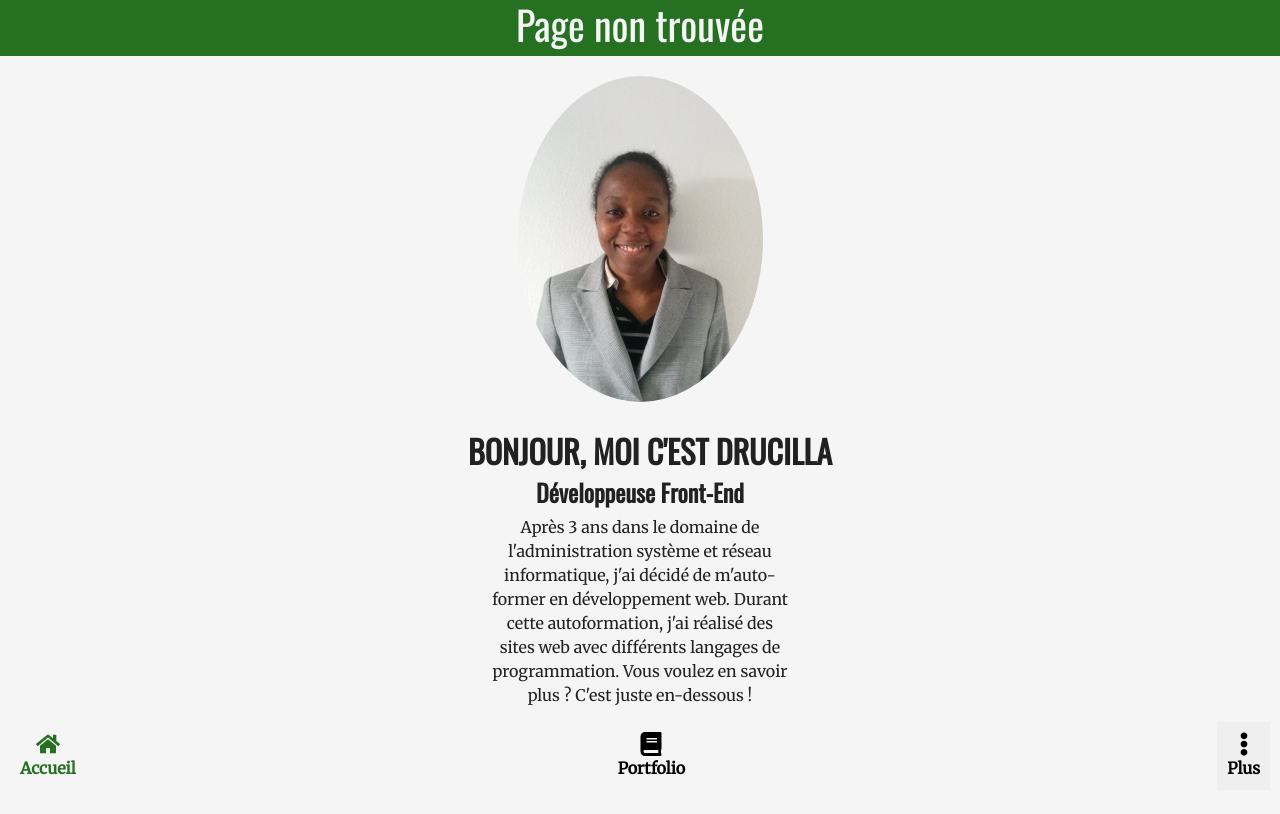
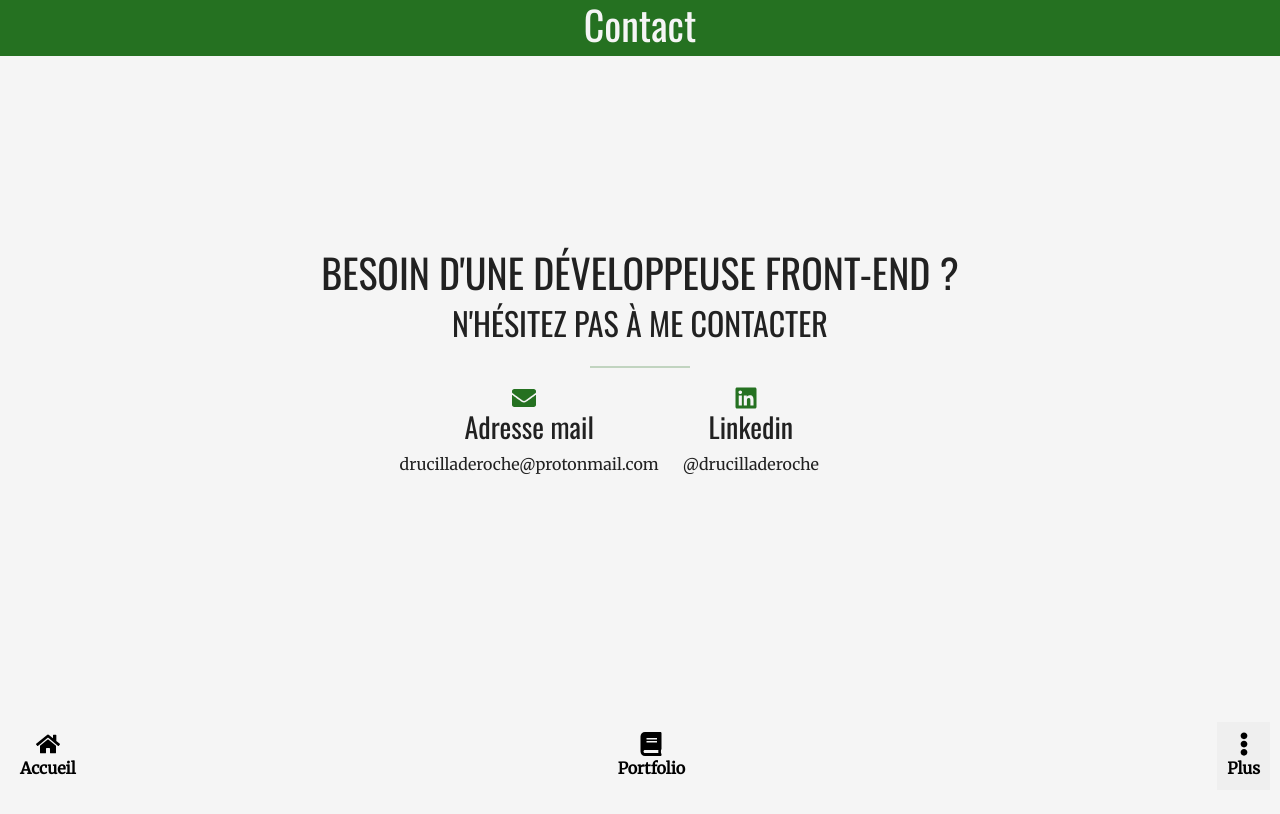
Before and after one commit to drucimimi/drucilla-deroche, a React (Create React App) app: page /contact in a window 1280 px wide. Shown: the top 814 px of the page. Built offline with nearby package versions, Linux system fonts and the light colour scheme.

Commit message:
Minifier code Appbar et ajouter style NotFound

```diff
--- a/package.json
+++ b/package.json
@@ -1,6 +1,6 @@
 {
   "name": "drucilla-deroche",
-  "version": "1.1.0",
+  "version": "1.2.0",
   "private": true,
   "dependencies": {
     "apollo-boost": "^0.4.9",
--- a/src/App.js
+++ b/src/App.js
@@ -1,5 +1,5 @@
 import React from "react";
-import { HashRouter, Routes, Route } from "react-router-dom";
+import { BrowserRouter, Routes, Route } from "react-router-dom";
 import loadable from "@loadable/component";
 
 const Contact = loadable(() => import("./pages/Contact"));
@@ -10,7 +10,7 @@ const Referals = loadable(() => import("./pages/Referals"));
 
 const App = () => {
   return (
-    <HashRouter>
+    <BrowserRouter>
       <Routes>
         <Route path='/' exact element={<Home />} />
         <Route path='/portfolio' exact element={<Portfolio />} />
@@ -18,7 +18,7 @@ const App = () => {
         <Route path='/contact' exact element={<Contact />} />
         <Route path="*" element={<NotFound />} />
       </Routes>
-    </HashRouter>
+    </BrowserRouter>
   );
 }
 
--- a/src/components/AppBar.js
+++ b/src/components/AppBar.js
@@ -1,30 +1,7 @@
 import React from 'react';
 
-const AppBar = () => {
-  let title = '';
-  const path = window.location.hash;
-
-  switch (path) {
-    case "#/":
-    title="Accueil";
-    break;
-    case "#/portfolio":
-    title="Portfolio";
-    break;
-    case "#/referals":
-    title="Références";
-    break;
-    case "#/contact":
-    title="Contact";
-    break;
-    default:
-      if (window.location.pathname === "/"){
-        title = "Accueil"
-      } else {
-        title="Page non trouvée";
-      }
-    break;
-  }
+const AppBar = (props) => {
+  const {title} = props;
   return (
     <header className='header'>
       <h1>
--- a/src/pages/Contact.js
+++ b/src/pages/Contact.js
@@ -8,7 +8,7 @@ const TabBar = loadable(() => import('../components/TabBar'));
 const Contact = () => {
  return (
   <div className='contact'>
-   <AppBar />
+   <AppBar title="Contact"/>
    <main className='contact-body'>
     <h1>Besoin d'une développeuse Front-End ?</h1>
     <h2>N'hésitez pas à me contacter</h2>
--- a/src/pages/Home.js
+++ b/src/pages/Home.js
@@ -9,7 +9,7 @@ const About = loadable(() => import('../components/About'));
 const Home = () => {
  return (
   <div className='home'>
-   <AppBar />
+   <AppBar title="Accueil"/>
    <main>
    <Photo />
    <About />
--- a/src/pages/NotFound.js
+++ b/src/pages/NotFound.js
@@ -1,9 +1,15 @@
 import React from 'react';
+import AppBar from '../components/AppBar';
+import TabBar from '../components/TabBar';
 
 const NotFound = () => {
  return (
-  <div>
-    <h1>Erreur 404</h1>
+  <div className='notfound'>
+    <AppBar title="Page non trouvée"/>
+    <main>
+      <h1>Erreur 404</h1>
+    </main>
+    <TabBar />
   </div>
  );
 };
--- a/src/pages/Portfolio.js
+++ b/src/pages/Portfolio.js
@@ -40,7 +40,7 @@ const Portfolio = () => {
  ]
  return (
   <div className='portfolio'>
-    <AppBar />
+    <AppBar title="Portfolio"/>
     <main className='container projects'>
       <p>Le code source de chaque projet ci-dessous est accessible sur mon <a href="https://github.com/drucimimi" target="_blank" rel='noreferrer'>Github</a></p>
      <div className='row'>
--- a/src/pages/Referals.js
+++ b/src/pages/Referals.js
@@ -7,7 +7,7 @@ const TabBar = loadable(() => import('../components/TabBar'));
 const Referals = () => {
  return (
   <div className='referals'>
-   <AppBar />
+   <AppBar title = "Références"/>
     <main id="slideReferals" class="carousel slide" data-bs-ride="carousel">
      <div class="carousel-indicators">
        <button type="button" data-bs-target="#slideReferals" data-bs-slide-to="0" class="active" aria-current="true" aria-label="Ref 1"></button>
--- a/src/styles/index.scss
+++ b/src/styles/index.scss
@@ -7,3 +7,4 @@
 @import "./pages/portfolio";
 @import "./pages/referals";
 @import "./pages/contact";
+@import "./pages/notfound";
--- /dev/null
+++ b/src/styles/pages/_notfound.scss
@@ -0,0 +1,7 @@
+.notfound{
+ main {
+   display: flex;
+   justify-content: center;
+   margin-top: 40vh;
+ }
+}
```
Also changed, not shown: 1 other file (tests, documents, lock files or other folders).
